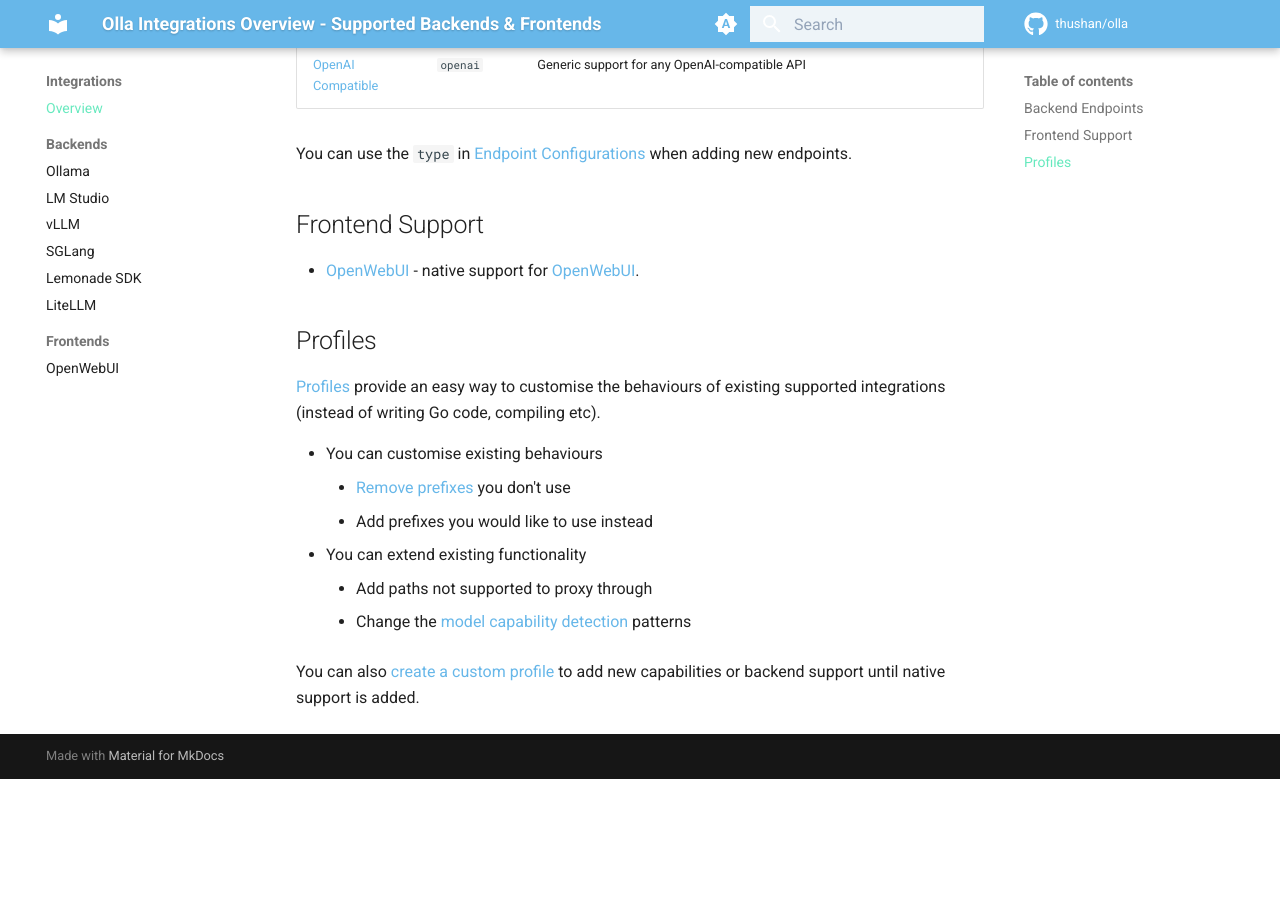
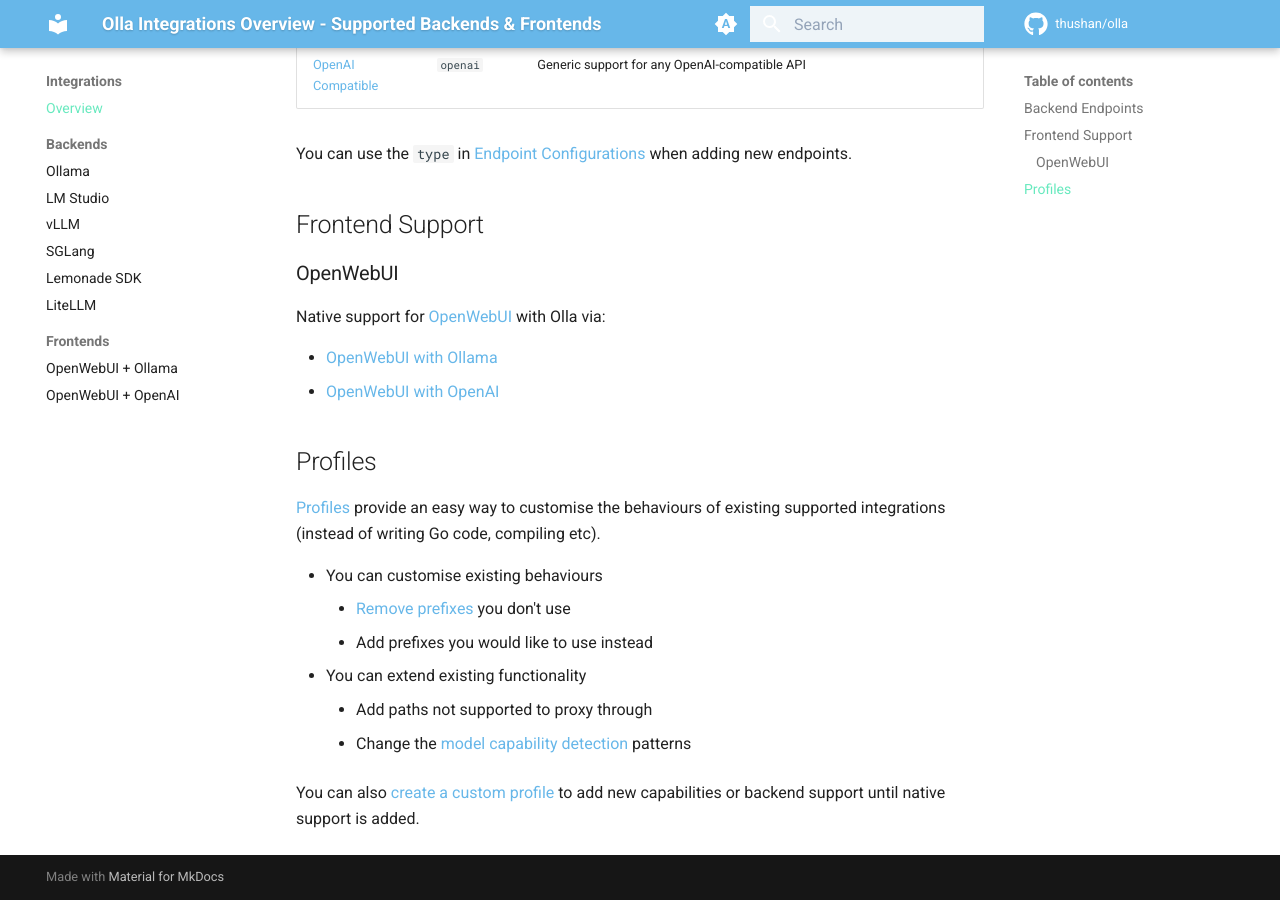
Before and after one commit to leo-3889/olla, an MkDocs documentation site: the page built from docs/content/integrations/overview.md, in a window 1280 px wide and 900 px high, scrolled down 723 px. Built offline with MkDocs 1.6.1 and Material for MkDocs 9.7.7, drawn with Linux system fonts in a browser that asks for light colours; comment, search, counter and statistics services are not loaded; before the commit the page ends 1502 px from its top, so only the background shows below that.

Commit message:
doc refresh

```diff
--- a/docs/content/integrations/overview.md
+++ b/docs/content/integrations/overview.md
@@ -26,7 +26,12 @@
 
 ## Frontend Support
 
-* [OpenWebUI](./frontend/openwebui.md) - native support for [OpenWebUI](https://github.com/open-webui/open-webui).
+### OpenWebUI
+
+Native support for [OpenWebUI](https://github.com/open-webui/open-webui) with Olla via:
+
+* [OpenWebUI with Ollama](./frontend/openwebui.md)
+* [OpenWebUI with OpenAI](./frontend/openwebui-openai.md)
 
 ## Profiles
 
--- a/docs/mkdocs.yml
+++ b/docs/mkdocs.yml
@@ -157,7 +157,8 @@
             - Lemonade SDK: integrations/backend/lemonade.md
             - LiteLLM: integrations/backend/litellm.md
         - Frontends:
-            - OpenWebUI: integrations/frontend/openwebui.md
+            - OpenWebUI + Ollama: integrations/frontend/openwebui.md
+            - OpenWebUI + OpenAI: integrations/frontend/openwebui-openai.md
   - Development:
       - Overview: development/overview.md
       - Setup: development/setup.md
```
Also changed, not shown: docs/content/integrations/frontend/openwebui.md (+7 -1 lines), examples/ollama-openwebui/README.md, readme.md.
